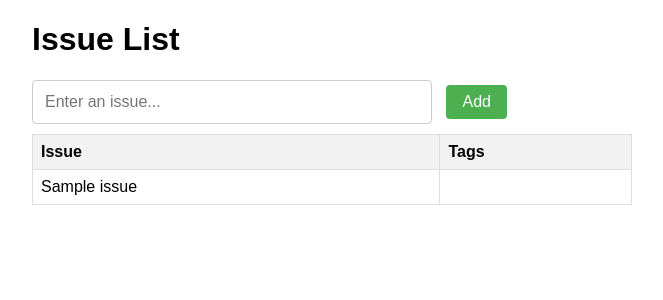
After one commit to mnyilmaz/Flask-API, a Flask app: template templates/tag.html in a window 1280 px wide. The commit adds this page. Shown: the top 300 px of the page, without its empty margins (308-971 px from the left). Run offline with Flask 3, Linux system fonts and the light colour scheme; the template is opened without the code that fills it: values that come from a table or form of the project are taken from there, most other values are stand-ins (such as "Sample title", 1, 10 or a date in 2020); some libraries are stand-ins or nearby versions.

Commit message:
modify mainAPI

```diff
--- a/tag/mainAPI.py
+++ b/tag/mainAPI.py
@@ -1,29 +1,47 @@
-from flask import Flask, request, jsonify, render_template
+from flask import Flask, request, render_template, redirect
+from flask_wtf import FlaskForm
+from wtforms import StringField
+from flask_wtf.csrf import CSRFProtect
 
-# from main import predict_category
+app = Flask(__name__, template_folder='../templates')
+dir_temp_home = 'home.html'
+dir_temp_tag = 'tag.html'
+
+# Set a secret key
+app.config['SECRET_KEY'] = 'your_secret_key_here'
+
+# Initialize CSRF protection
+csrf = CSRFProtect(app)
 
 
-# Defining the Flask app
-app = Flask(__name__, template_folder='../templates')
-dir_temp_home = 'home.html'
-dir_temp_tag = 'issue.html'
+class IssueForm(FlaskForm):
+    issue = StringField('Issue')
 
 
-# Home route
+# List to store issues (replace this with database integration if needed)
+issues_list = []
+
+
 @app.route("/")
 def home():
-    return render_template(dir_temp_home)
+    return render_template(dir_temp_home), 200
 
 
-# Tag route
 @app.route('/tag.html', methods=['POST', 'GET'])
 def tag():
-    if request.method == 'GET':
-        return render_template(dir_temp_tag), 200
+    form = IssueForm()
 
     if request.method == 'POST':
-        pass
+        if form.validate_on_submit():
+            # Get the issue text from the form and add it to the issues_list
+            issue_text = form.issue.data
+            issues_list.append(issue_text)
 
+            # Redirect to the same page after handling the POST request
+            return redirect('/tag.html')
+
+    # Pass the list of issues to the template
+    return render_template(dir_temp_tag, form=form, issues_list=issues_list)
 
 
 if __name__ == '__main__':
--- a/templates/home.html
+++ b/templates/home.html
@@ -49,7 +49,7 @@
     <h1>Issue Manager</h1>
   </header>
   <nav>
-    <a href="issue.html">Issue List</a>
+    <a href="tag.html">Issue List</a>
 
   </nav>
   <div class="container">
--- /dev/null
+++ b/templates/tag.html
@@ -0,0 +1,109 @@
+<!DOCTYPE html>
+<html lang="en">
+
+<head>
+  <meta charset="UTF-8">
+  <meta name="viewport" content="width=device-width, initial-scale=1.0">
+  <title>Issue List</title>
+  <style>
+    body {
+      font-family: Arial, sans-serif;
+    }
+
+    table {
+      width: 100%;
+      border-collapse: collapse;
+    }
+
+    th,
+    td {
+      border: 1px solid #dddddd;
+      padding: 8px;
+      text-align: left;
+    }
+
+    th {
+      background-color: #f2f2f2;
+    }
+
+    .tag {
+      display: inline-block;
+      padding: 4px 8px;
+      background-color: #dddddd;
+      border-radius: 4px;
+      margin-right: 4px;
+    }
+
+    .add-task-btn {
+      background-color: #4CAF50;
+      color: white;
+      border: none;
+      padding: 8px 16px;
+      text-align: center;
+      text-decoration: none;
+      display: inline-block;
+      font-size: 16px;
+      border-radius: 4px;
+      cursor: pointer;
+    }
+
+    .container {
+      max-width: 600px;
+      margin: 0 auto;
+    }
+
+    input[type="text"] {
+      flex: 1;
+      padding: 12px;
+      font-size: 16px;
+      box-sizing: border-box;
+      margin-right: 10px;
+      border: 1px solid #ccc;
+      border-radius: 4px;
+      /* Set the desired width for the issue input box here */
+      width: 400px;
+    }
+
+    .input-group {
+      display: flex;
+      align-items: center;
+      margin-bottom: 10px;
+    }
+
+    tbody tr:not(:last-child) {
+      margin-bottom: 10px;
+    }
+  </style>
+</head>
+
+<body>
+    <div class="container">
+        <h1>Issue List</h1>
+        <div class="input-group">
+            <form action="" method="post" name="issue">
+                {{ form.csrf_token }}
+                <input type="text" name="issue" placeholder="Enter an issue...">
+                <button type="submit" class="add-task-btn">Add</button>
+            </form>
+        </div>
+<table>
+    <thead>
+        <tr>
+            <th>Issue</th>
+            <th>Tags</th>
+        </tr>
+    </thead>
+    <tbody id="issueList">
+        {% for issue in issues_list %}
+        <tr>
+            <td>{{ issue }}</td>
+            <td><!-- Display tags or any other relevant information here --></td>
+        </tr>
+        {% endfor %}
+    </tbody>
+</table>
+
+    </div>
+</body>
+
+</html>
```
